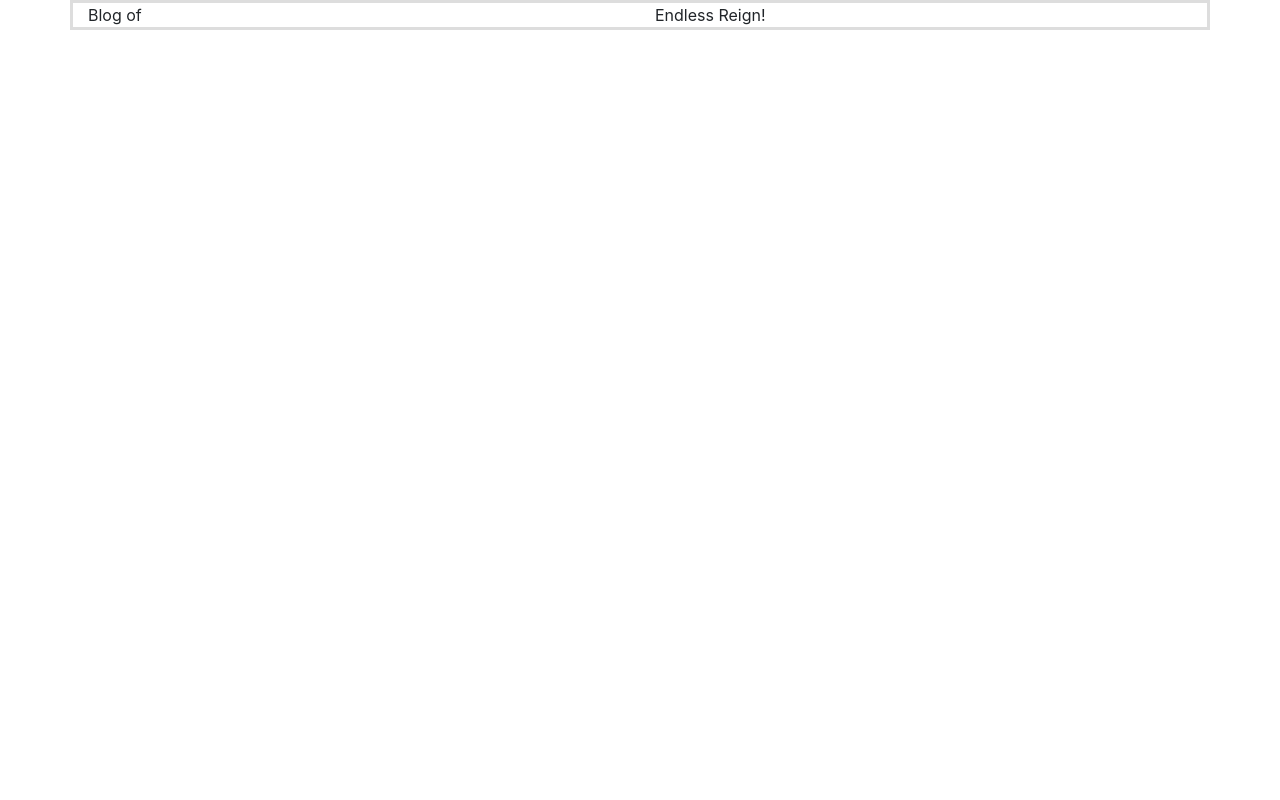
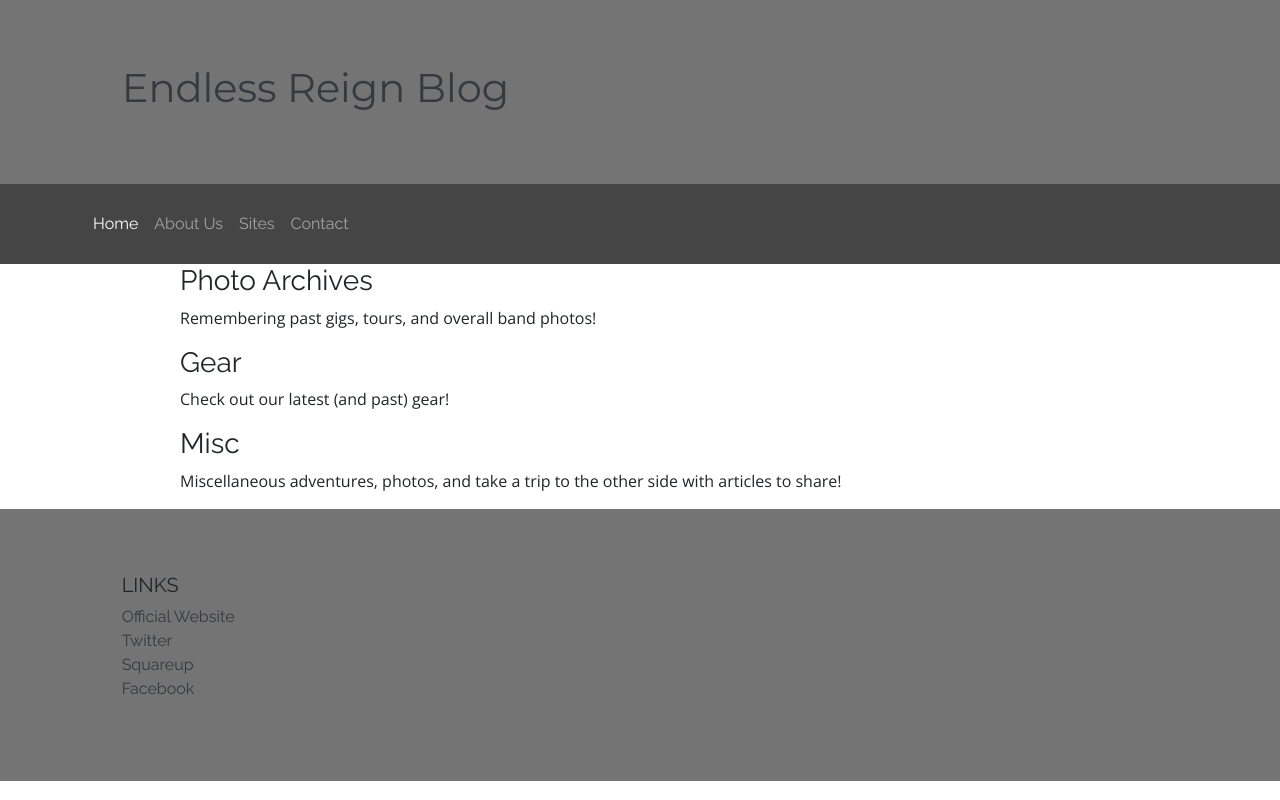
Before and after one commit to dan31408/Blog-of-Endless-Reign, a website: page index.html in a window 1280 px wide. Drawn offline with nearby package versions, Linux system fonts and the light colour scheme.

Commit message:
Navbar and Coloring

```diff
--- a/index.html
+++ b/index.html
@@ -8,20 +8,83 @@
         <link rel="stylesheet" href="node_modules/bootstrap/dist/css/bootstrap.min.css" />
         <link rel="stylesheet" href="styles.css">
 
+        <link href="https://fonts.googleapis.com/css?family=Montserrat|Open+Sans|Raleway&display=swap" rel="stylesheet">
+
         <title>Blog Of Endless Reign</title>
     </head>
     <body>
+
+
+        <header class="jumbotron jumbotron-fluid">
+                <div class="container offset-1">
+                        <div class="row">
+                            <div class="col">
+       <h1 class="text-dark">Endless Reign Blog</h1>
+
+    </header>
+            </div>
+        </div>
+    </div>
+    <nav class="navbar navbar-expand-sm navbar-dark sticky-top">
+        <div class="container">
+
+            <button class="navbar-toggler" type="button"
+            data-toggle="collapse" data-target="#blogNavbar">
+            <span class="navbar-toggler-icon"></span>
+            </button>
+            <div class="collapse navbar-collapse" id="blogNavbar">
+        <ul class="navbar-nav">
+            <li class="nav-item active"><a class="nav-link" href="#">Home</a></li>
+            <li class="nav-item"><a class="nav-link" href="#">About Us</a></li>
+            <li class="nav-item"><a class="nav-link" href="#">Sites</a></li>
+            <li class="nav-item"><a class="nav-link" href="#">Contact</a></li>
+             </ul>
+             </div>
+        </div>
+    </nav>
+
+    <div class="container">
+        <div class="row">
+            <div class="col offset-1">
+    <h3>Photo Archives</h3>
+    <p class="d-none d-sm-block">Remembering past gigs, tours, and overall band photos!</p>
+        </div>
+    </div>
+</div>
         <div class="container">
             <div class="row">
-                <div class="col">
-                    Blog of
+                <div class="col offset-1">
+    <h3>Gear</h3>
+    <p class="d-none d-sm-block">Check out our latest (and past) gear!</p>
                 </div>
-                <div class="col">
-                    Endless Reign!
+            </div>
+        </div>
+        <div class="container">
+            <div class="row">
+                <div class="col offset-1">
+    <h3>Misc</h3>
+    <p class="d-none d-sm-block">Miscellaneous adventures, photos, and take a trip to the other side with articles to share!</p>
+        </div>
+    </div>
+</div>
+    <footer class="jumbotron jumbotron-fluid">
+    <div class="container-fluid">
+        <div class="row">
+            <div class="col-8 col-sm-6 offset-1">
+                <h5>LINKS</h5>
+                <ul class="list-unstyled">
+                    <li><a href="http://www.endlessreign.com" class="text-dark">Official Website</a></li>
+                    <li><a href="https://www.twitter.com" class="text-dark">Twitter</a></li>
+                    <li><a href="https://www.squareup.com" class="text-dark">Squareup</a></li>
+                    <li><a href="https://www.facebook.com" class="text-dark">Facebook</a></li>
+                </ul>
+
                 </div>
             </div>
         </div>
 
+
+    </footer>
         <script src="node_modules/jquery/dist/jquery.slim.min.js"> </script>
         <script src="node_modules/popper.js/dist/umd/popper.min.js"> </script>
         <script src="node_modules/popper.js/dist/umd/popper.min.js"> </script>
--- a/styles.css
+++ b/styles.css
@@ -1,3 +1,19 @@
-.container {
-    border: solid #ddd;
+body {
+    font-family: Raleway, sans-serif;
 }
+h1 {
+    font-family: Montserrat, sans-serif;
+}
+p {
+    font-family: Open Sans, sans-serif;
+}
+
+.jumbotron {
+    margin: 0;
+    background-color: rgba(51, 51, 51, 0.678);
+}
+
+.navbar {
+    background-color: rgb(70, 69, 69);
+    padding: 20px;
+}
```
